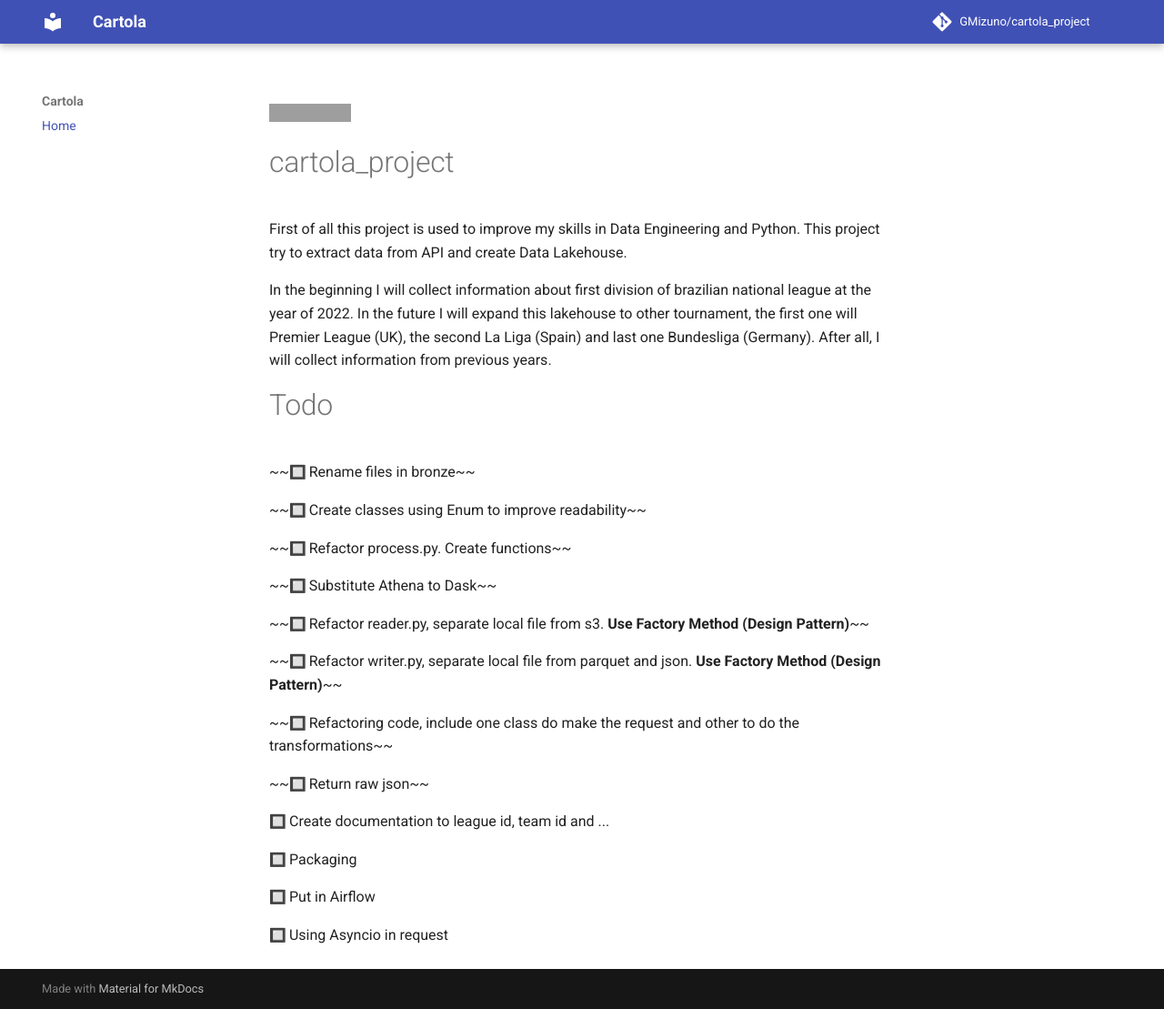
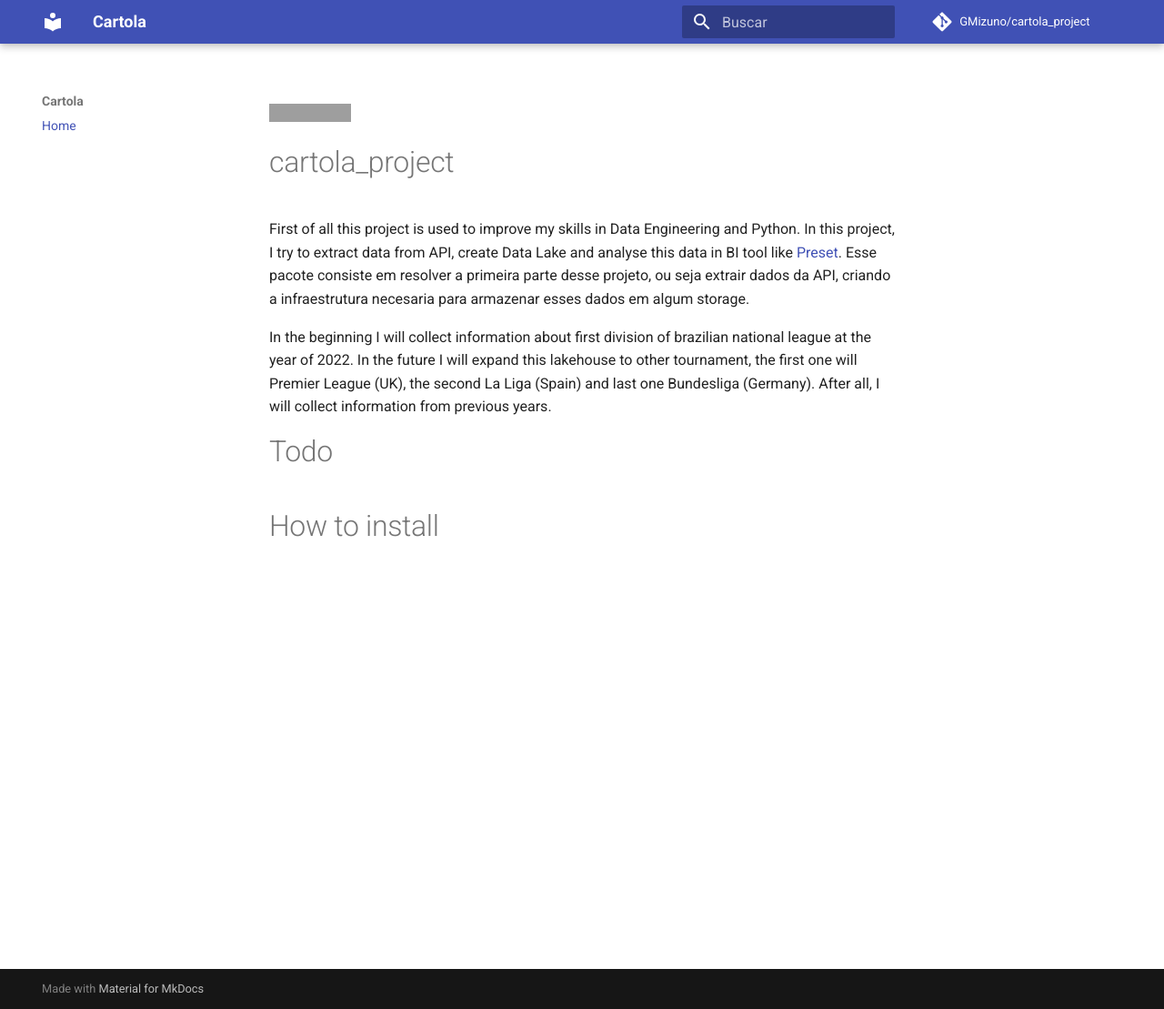
Before and after one commit to GMizuno/cartola_project, an MkDocs documentation site: the page built from docs/README.md, in a window 1280 px wide and 1109 px high. Shown: the whole window at 91% size. Built offline with MkDocs 1.6.1 and Material for MkDocs 9.7.7, drawn with Linux system fonts in a browser that asks for light colours; emoji names are drawn with the system emoji font; comment, search, counter and statistics services are not loaded; grey boxes are pictures that could not be loaded.

Commit message:
Fix mkdocs config file

```diff
--- a/docs/README.md
+++ b/docs/README.md
@@ -2,8 +2,9 @@
 
 # cartola_project
 
-First of all this project is used to improve my skills in Data Engineering and Python. This project try to extract data
-from API and create Data Lakehouse.
+First of all this project is used to improve my skills in Data Engineering and Python. In this project, I try to extract data
+from API, create Data Lake and analyse this data in BI tool like [Preset](https://preset.io).
+Esse pacote consiste em resolver a primeira parte desse projeto, ou seja extrair dados da API, criando a infraestrutura necesaria para armazenar esses dados em algum storage.
 
 In the beginning I will collect information about first division of brazilian national league at the year of 2022.
 In the future I will expand this lakehouse to other tournament, the first one will Premier League (UK), the second La
@@ -11,27 +12,4 @@
 
 # Todo
 
-~~:black_square_button: Rename files in bronze~~
-
-~~:black_square_button: Create classes using Enum to improve readability~~
-
-~~:black_square_button: Refactor process.py. Create functions~~
-
-~~:black_square_button: Substitute Athena to Dask~~
-
-~~:black_square_button: Refactor reader.py, separate local file from s3. **Use Factory Method (Design Pattern)**~~
-
-~~:black_square_button: Refactor writer.py, separate local file from parquet and json. **Use Factory Method (Design
-Pattern)**~~
-
-~~:black_square_button: Refactoring code, include one class do make the request and other to do the transformations~~
-
-~~:black_square_button: Return raw json~~
-
-:black_square_button: Create documentation to league id, team id and ...
-
-:black_square_button: Packaging
-
-:black_square_button: Put in Airflow
-
-:black_square_button: Using Asyncio in request
+# How to install
--- a/mkdocs.yaml
+++ b/mkdocs.yaml
@@ -23,13 +23,6 @@
 watch:
   - cartola_project
 
-plugins:
-  - macros
-  - mkdocstrings:
-      handlers:
-        python:
-          paths: [notas_musicais]
-
 extra:
   commands:
     run: notas-musicais
```
